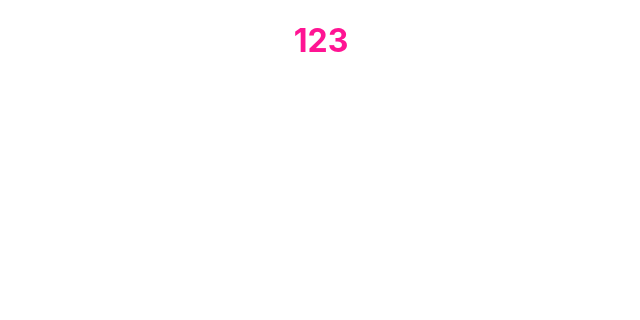
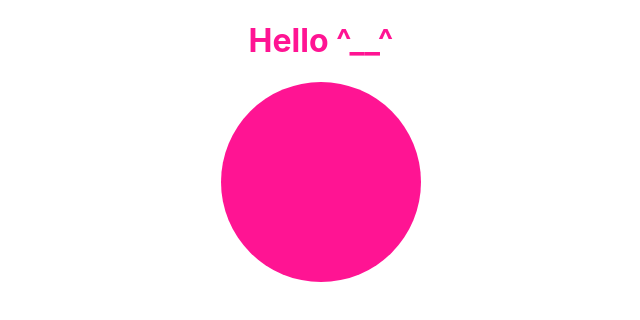
Before and after one commit to NguyenTrGiang97/react-hooks-basic, a React (Create React App) app: page / in a window 1280 px wide. Shown: the top 320 px of the page, without its empty margins (319-959 px from the left). Built offline with nearby package versions, Linux system fonts and the light colour scheme.

Commit message:
Practice useState in ColorBox

```diff
--- a/src/App.js
+++ b/src/App.js
@@ -1,12 +1,15 @@
 import React from 'react';
 import './App.scss';
+import ColorBox from './components/ColorBox';
+
 
 function App() {
-  return (
-    <div className="App">
-      <h1>123</h1>
-    </div>
-  );
+   return (
+      <div className="App">
+         <h1>Hello ^__^</h1>
+         <ColorBox />
+      </div>
+   );
 }
 
 export default App;
--- /dev/null
+++ b/src/components/ColorBox.js
@@ -0,0 +1,42 @@
+import React, { useState } from 'react';
+import PropTypes from 'prop-types';
+import './ColorBox.scss';
+
+ColorBox.propTypes = {
+
+};
+
+function getRandomColor() {
+    const COLOR_LIST = ['deeppink', 'green', 'blue', 'black', 'red'];
+    const randomIndex = Math.trunc(Math.random() * 5);
+    return COLOR_LIST[randomIndex];
+}
+
+function ColorBox() {
+    // Khởi tạo giá trị mặc định cho state color
+    // sử dụng setColor để thay đổi color
+    const [color, setColor] = useState(() => {
+        const initColor = localStorage.getItem('box_color') || 'deeppink';
+        console.log(initColor);
+        return initColor;
+    });
+
+    function handleBoxClick() {
+        // get random color => setColor
+        const newColor = getRandomColor();
+        setColor(newColor);
+
+        localStorage.setItem('box_color', newColor);
+    }
+
+    return (
+        <div
+            className="color-box"
+            style={{ backgroundColor: color }}
+            onClick={handleBoxClick}
+        >
+        </div>
+    );
+}
+
+export default ColorBox;
--- /dev/null
+++ b/src/components/ColorBox.scss
@@ -0,0 +1,11 @@
+.color-box {
+    $box-size: 200px;
+
+    display: inline-block;
+    width: $box-size;
+    height: $box-size;
+    border-radius: 50%;
+
+    transition: all .3s;
+    cursor: pointer;
+}
```
